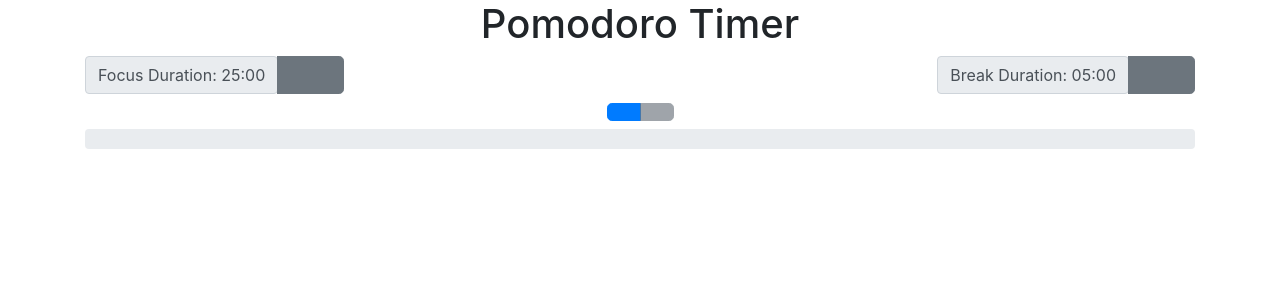
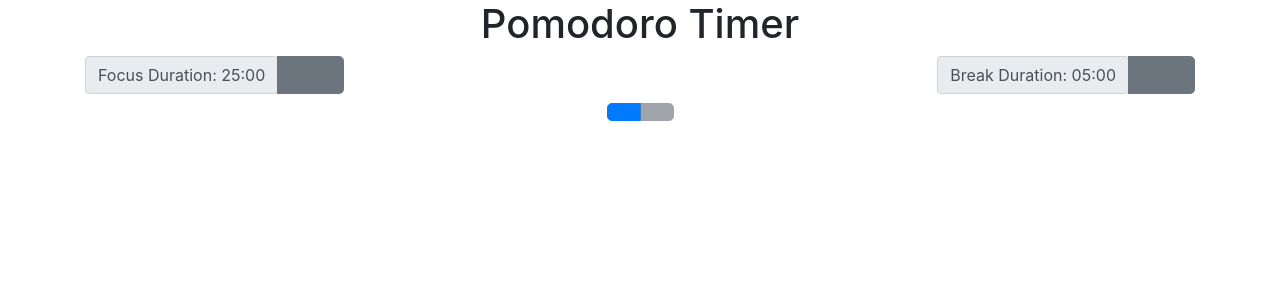
Before and after one commit to jdavisson87/thinkful-pomodoro, a React (Create React App) app: page / in a window 1280 px wide. Shown: the top 300 px of the page. Built offline with nearby package versions, Linux system fonts and the light colour scheme; a web font is replaced by a local one.

Commit message:
moved progress bar into conditional render with the timer component

```diff
--- a/src/pomodoro/Pomodoro.js
+++ b/src/pomodoro/Pomodoro.js
@@ -250,9 +250,9 @@ function Pomodoro() {
           </div>
         </div>
       </div>
-      <div>
       {/* TODO: This area should show only when there is an active focus or break - i.e. the session is running or is paused */}
       {session ? (
+        <div>
           <Timer
             label={session.label}
             timeDuration={
@@ -261,7 +261,6 @@ function Pomodoro() {
             timeRemaining={session.timeRemaining}
             formatTime={formatTime}
           />
-        ) : null}
           <div className="row mb-2">
             <div className="col">
               <div className="progress" style={{ height: '20px' }}>
@@ -277,6 +276,7 @@ function Pomodoro() {
             </div>
           </div>
         </div>
+      ) : null}
     </div>
   );
 }
```
Lines whose indentation alone changed are shown as unchanged.
